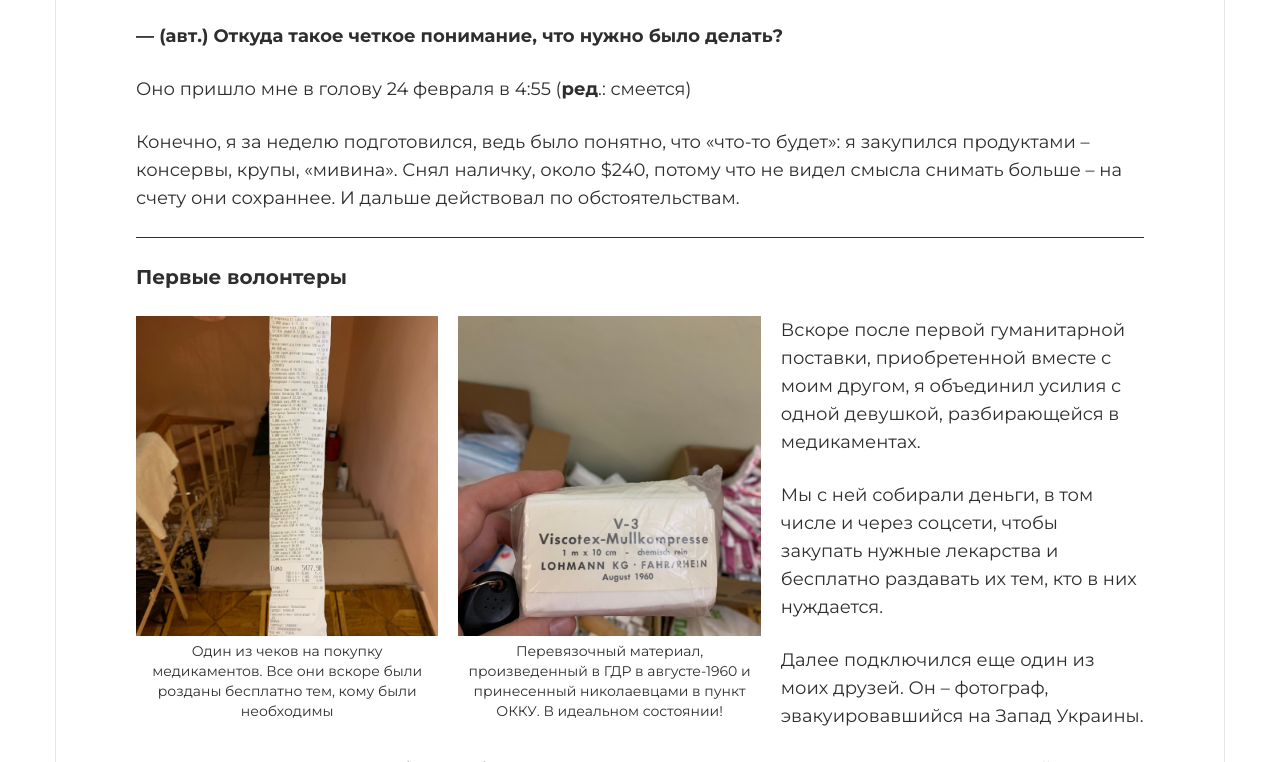
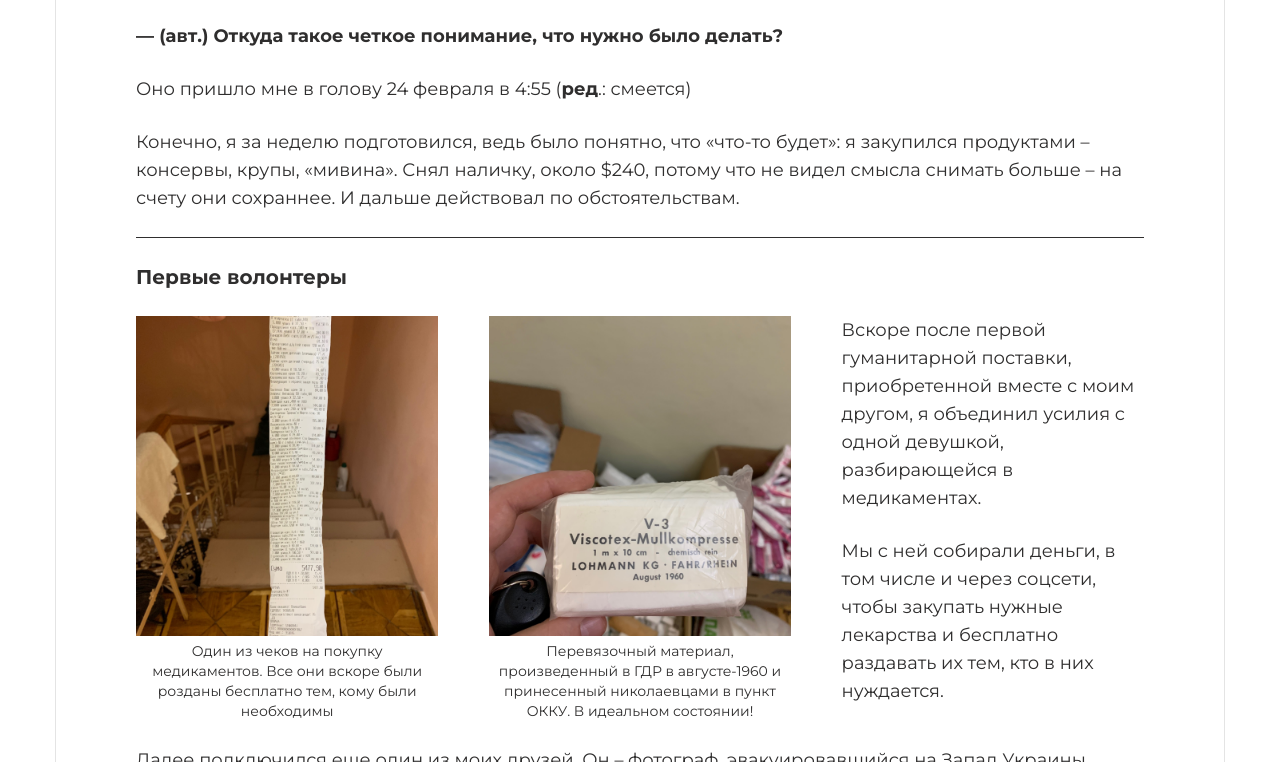
Before and after one commit to SergeyVishnevskiy/interview, a website: page app/index.html in a window 1280 px wide. Shown: the part 3280-4042 px from the top of the page. Drawn offline with nearby package versions, Linux system fonts and the light colour scheme; files that its build step writes are made by us from their sources.

Commit message:
support IE

```diff
--- a/app/index.html
+++ b/app/index.html
@@ -186,7 +186,7 @@
                                 пункт ОККУ. В идеальном состоянии!
                             </figcaption>
                         </figure>
-                        <div class="article__inner-content">
+                        <div class="article__inner-content article__inner-content--small">
                             <p class="article__text">
                                 Вскоре после первой гуманитарной поставки, приобретенной вместе с моим другом, я
                                 объединил усилия с одной девушкой, разбирающейся в медикаментах.
@@ -195,12 +195,12 @@
                                 Мы с ней собирали деньги, в том числе и через соцсети, чтобы закупать нужные лекарства и
                                 бесплатно раздавать их тем, кто в них нуждается.
                             </p>
-                            <p class="article__text">
-                                Далее подключился еще один из моих друзей. Он – фотограф, эвакуировавшийся на Запад
-                                Украины.
-                            </p>
                         </div>
                     </div>
+                    <p class="article__text">
+                        Далее подключился еще один из моих друзей. Он – фотограф, эвакуировавшийся на Запад
+                        Украины.
+                    </p>
                     <p class="article__text">
                         Там он стал продавать свои фотографии и все вырученные средства, как и помощь от его
                         друзей из-за рубежа, передавал волонтерам, в том числе и мне.
--- a/app/scss/style.scss
+++ b/app/scss/style.scss
@@ -72,10 +72,8 @@
     &__inner {
         display: flex;
         justify-content: space-between;
-        grid-gap: 70px;
 
         &--img {
-            grid-gap: 20px;
 
             .article__img {
                 object-fit: cover;
@@ -91,10 +89,18 @@
         height: 100%;
     }
 
+    &__inner-content {
+        max-width: 65%;
+
+        &--small {
+            max-width: 30%;
+        }
+    }
+
     &__inner-img {
         width: 100%;
         height: 100%;
-        max-width: 50%;
+        max-width: 47%;
 
         .article__img {
             max-height: 500px;
```
